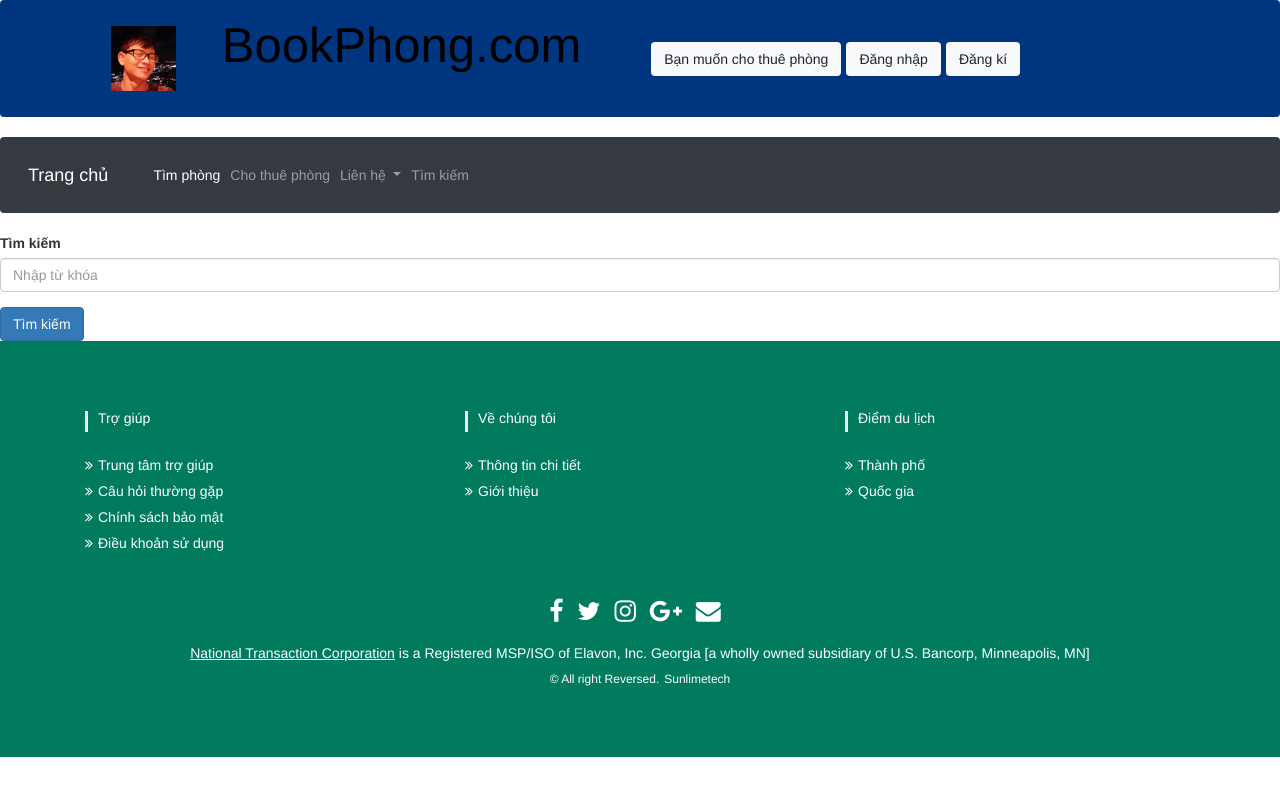
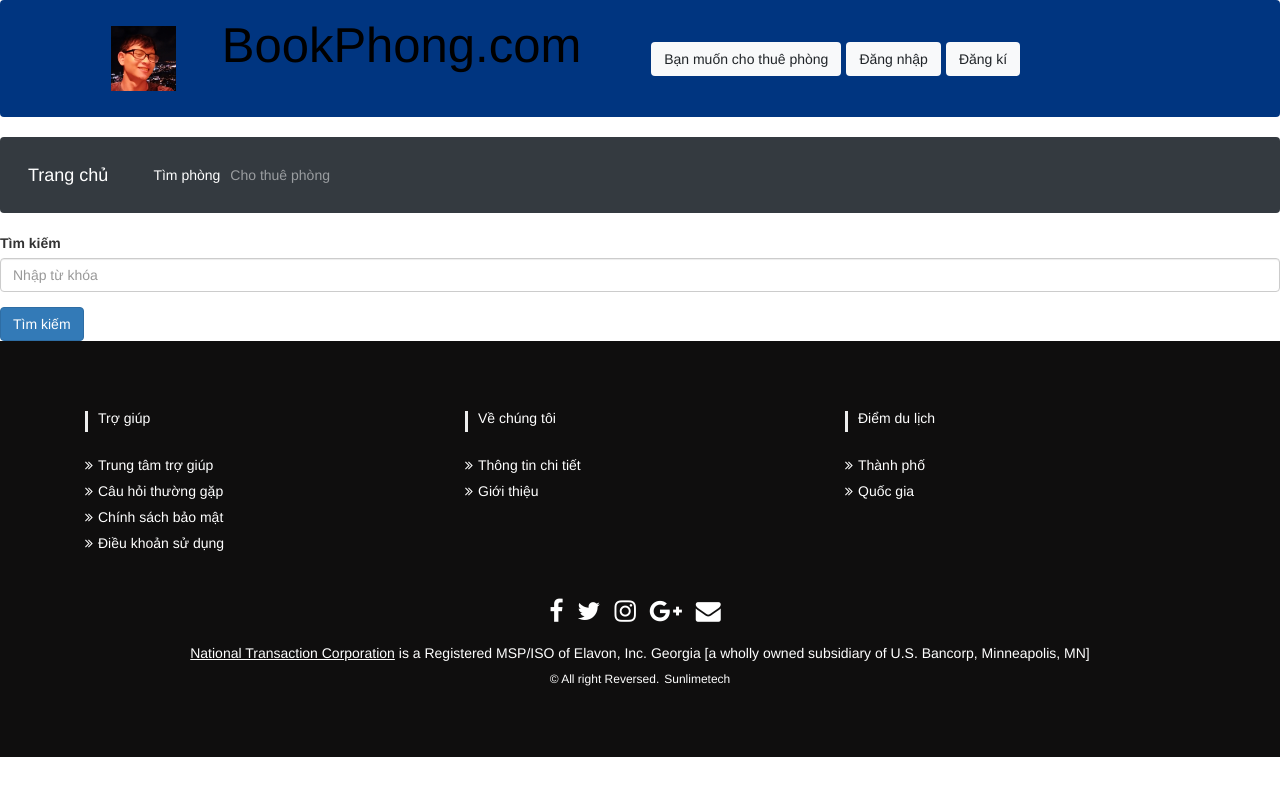
Before and after one commit to anhtoan1103/NMCNPM, a Node server app: page /search in a window 1280 px wide. Run offline with Node 20, Linux system fonts and the light colour scheme; some libraries are stand-ins or nearby versions.

Commit message:
complete homepage

```diff
--- a/Đồ Án/src/resources/views/partials/footer.hbs
+++ b/Đồ Án/src/resources/views/partials/footer.hbs
@@ -12,7 +12,7 @@ section .section-title {
     text-transform: uppercase;
 }
 #footer {
-    background: #007b5e !important;
+    background: rgb(15, 14, 14) !important;
 }
 #footer h5{
 	padding-left: 10px;
--- a/Đồ Án/src/resources/views/partials/header.hbs
+++ b/Đồ Án/src/resources/views/partials/header.hbs
@@ -18,7 +18,7 @@
           <h3 id="user-name" style="color: white;font-size:16px;min-width: 80px;content = none"></h3>
         </a>
         <div  class="dropdown-menu" aria-labelledby="navbarDropdown1">
-          <a class="dropdown-item" href="#">Dashboard của tôi</a>
+          <a class="dropdown-item" href="/dashboard">Dashboard của tôi</a>
           <div class="dropdown-divider"></div>
           <a class="dropdown-item" href="#">Đặt phòng</a>
           <a class="dropdown-item" href="#">Đánh giá</a>
@@ -46,20 +46,13 @@
         <li class="nav-item">
           <a class="nav-link" href="#">Cho thuê phòng</a>
         </li>
-        <li class="nav-item dropdown">
-          <a class="nav-link dropdown-toggle" href="#" id="navbarDropdown" role="button" data-toggle="dropdown"
-            aria-haspopup="true" aria-expanded="false">
-            Liên hệ
-          </a>
+
           <div class="dropdown-menu" aria-labelledby="navbarDropdown">
             <a class="dropdown-item" href="#">Action</a>
             <a class="dropdown-item" href="#">Another action</a>
             <div class="dropdown-divider"></div>
             <a class="dropdown-item" href="#">Something else here</a>
           </div>
-        </li>
-        <li class="nav-item">
-          <a class="nav-link enabled" href="#">Tìm kiếm</a>
         </li>
       </ul>
     </div>
```
Also changed, not shown: Đồ Án/src/resources/views/home.hbs (+4 -4 lines).
